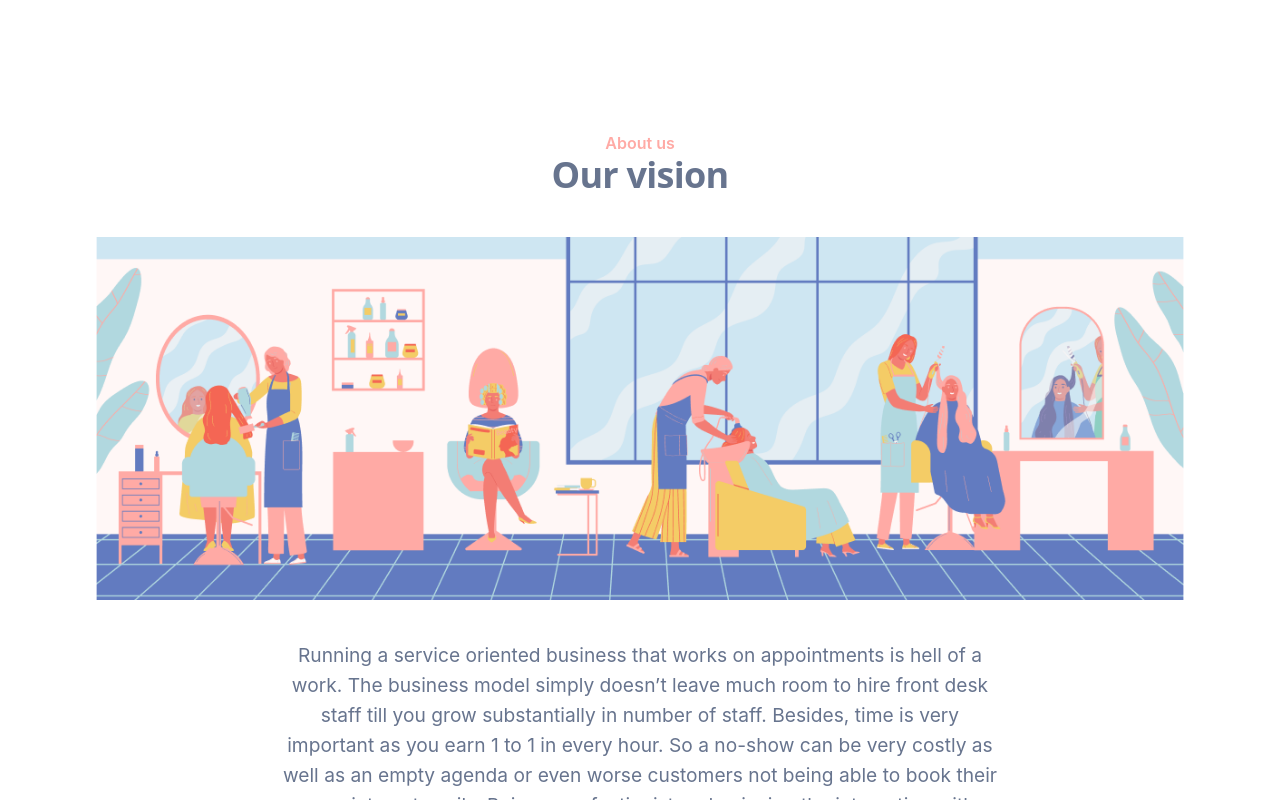
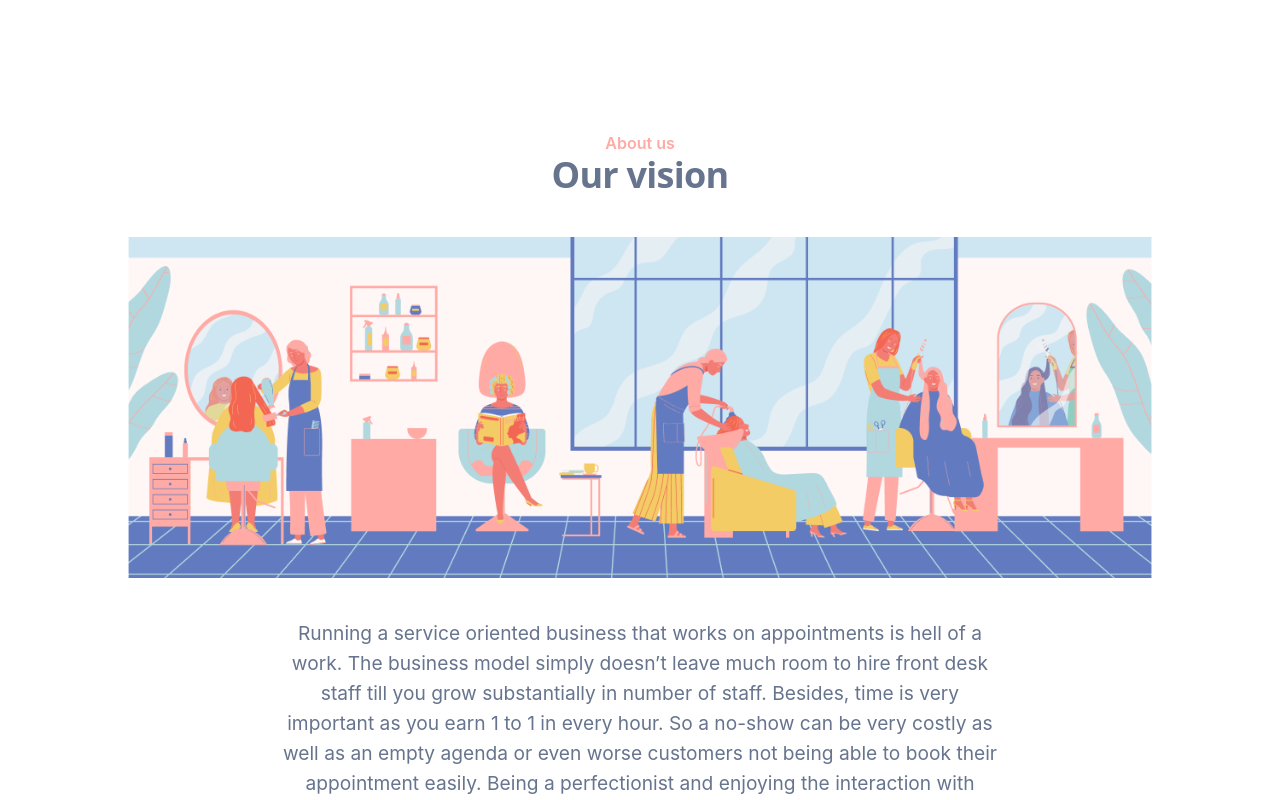
Before and after one commit to babulakterfsd/beautycutie, a Next.js app: page /about in a window 1280 px wide. Shown: the part 633-1433 px from the top of the page. Built offline with nearby package versions, Linux system fonts and the light colour scheme.

Commit message:
about page vision section completed

```diff
--- a/src/components/About.client.tsx
+++ b/src/components/About.client.tsx
@@ -47,7 +47,7 @@ const About = () => {
         <Image
           src={visionimg}
           alt="Vision"
-          className="object-contain w-full hidden lg:block px-24 my-10"
+          className="object-contain w-full hidden lg:block px-32 my-10"
         />
         <p className="font-inter text-[1.2rem] leading-[30px] text-cyan px-4 md:px-16 text-center lg:w-4/6 lg:mx-auto">
           Running a service oriented business that works on appointments is hell
```
